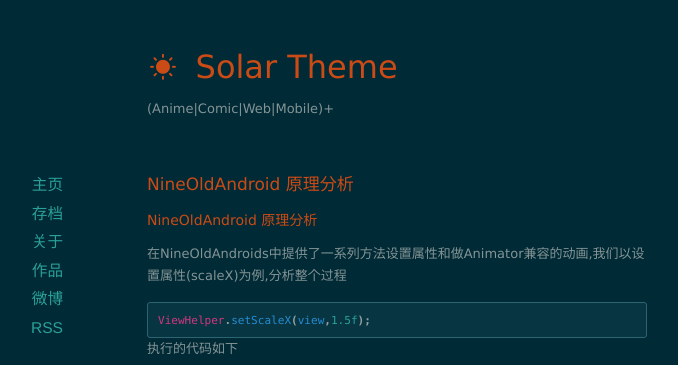
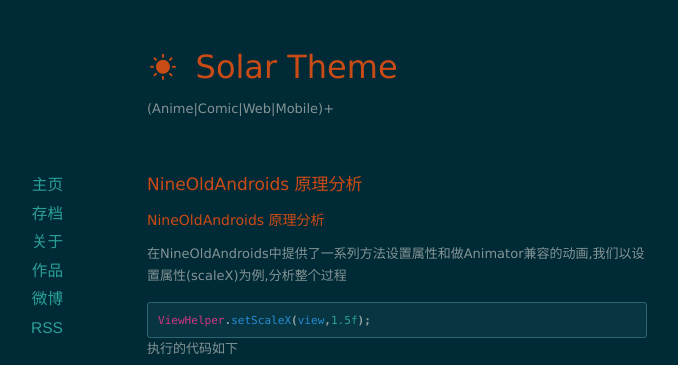
Before and after one commit to konata/konata.github.io, a Jekyll site: the page built from _posts/2014-07-30-nineoldandroid-analysis.markdown, in a window 1280 px wide and 900 px high. Shown: the top 365 px of the window, without its empty margins (243-921 px from the left). Built offline with Jekyll 4.4.1, drawn with Linux system fonts in a browser that asks for light colours; nearby versions of some CDN libraries.

```diff
--- a/_posts/2014-07-30-nineoldandroid-analysis.markdown
+++ b/_posts/2014-07-30-nineoldandroid-analysis.markdown
@@ -1,11 +1,11 @@
 ---
 layout: post
-title:  "NineOldAndroid 原理分析"
+title:  "NineOldAndroids 原理分析"
 date:   2014-07-30 01:06:25
 categories: Mobile
 ---
 
-### NineOldAndroid 原理分析
+### NineOldAndroids 原理分析
 
 在NineOldAndroids中提供了一系列方法设置属性和做Animator兼容的动画,我们以设置属性(scaleX)为例,分析整个过程
 
@@ -185,7 +185,7 @@
 而默认的scaleX是1，也就是我们刚才做的整个过程中mScale为之前设置的数值或者默认值1，还没有使用我们新设置的scaleX，现在我们的transformMatrix做完了，继续看代码
 
 {% highlight java %}
-	private void computeRect(final RectF r, View view) {
+private void computeRect(final RectF r, View view) {
 	// compute current rectangle according to matrix transformation
 	final float w = view.getWidth();
 	final float h = view.getHeight();
```
